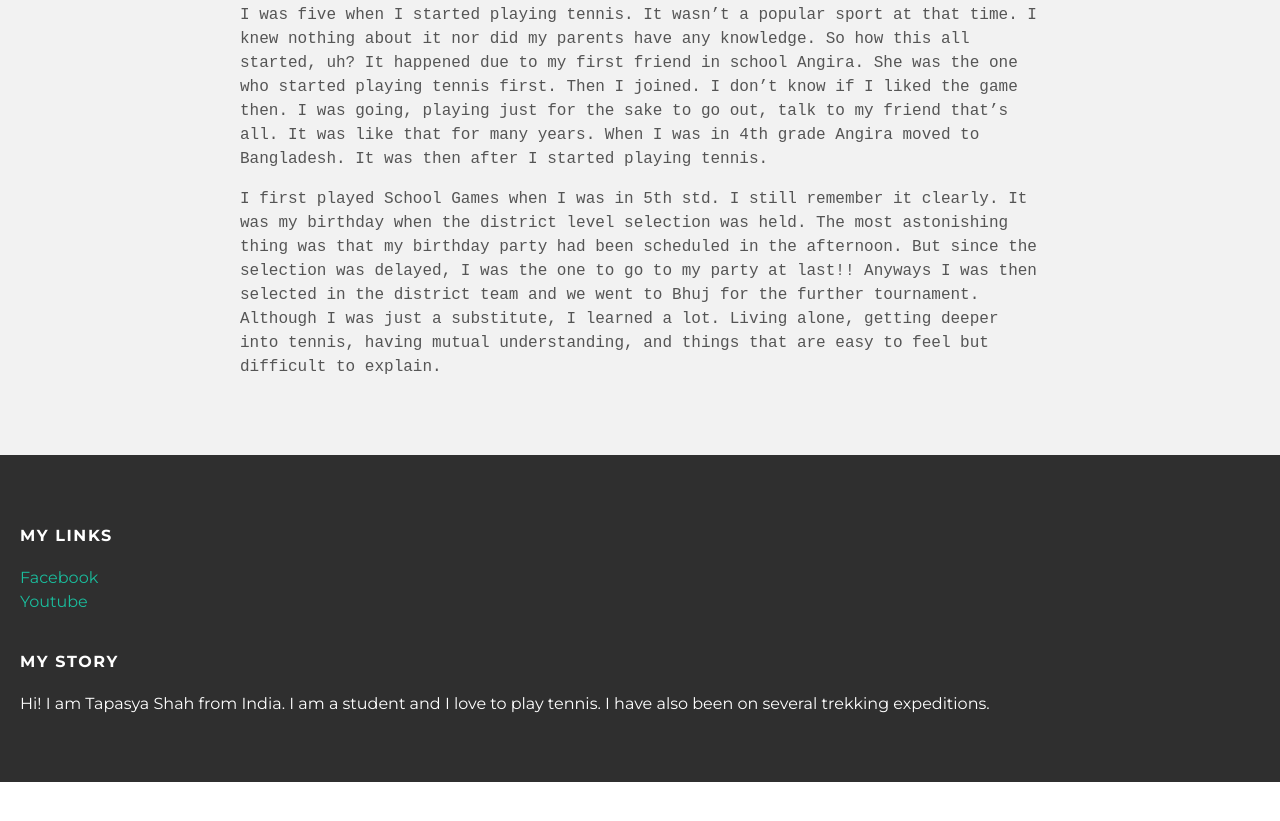
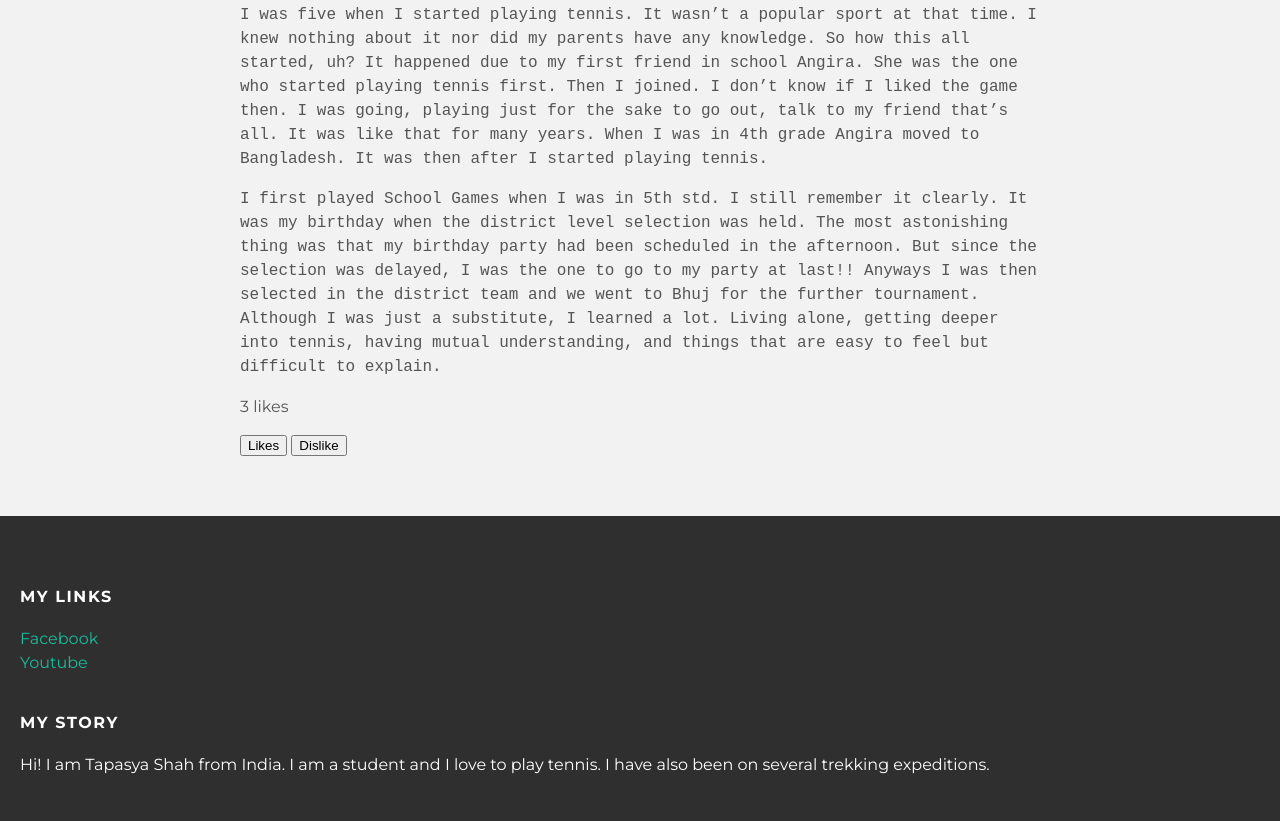
Before and after one commit to tapasyashah/tapasyashah.github.io, a plain HTML site: page index.html in a window 1280 px wide. Shown: the part 789-1610 px from the top of the page. Before the commit the page ends 1571 px from the top, so only its background shows below. Drawn offline with Linux system fonts and the light colour scheme.

Commit message:
Update index.html

```diff
--- a/index.html
+++ b/index.html
@@ -64,6 +64,11 @@ and we went to Bhuj for the further tournament. Although I was just a substitute
  that are easy to feel but difficult to explain.</p>
 
   </div>
+    <p id="votes"> 3 likes</p>
+
+ <button id ="upvote" onclick="upvote()"> Likes </button>
+ <button id ="downvote" onclick="downvote()"> Dislike </button>
+
   </div>
  </div>
 
@@ -96,6 +101,7 @@ and we went to Bhuj for the further tournament. Although I was just a substitute
 </div>
 
 
-
+<script src="script.js">
+</script>
 </body>
 </html>
```
